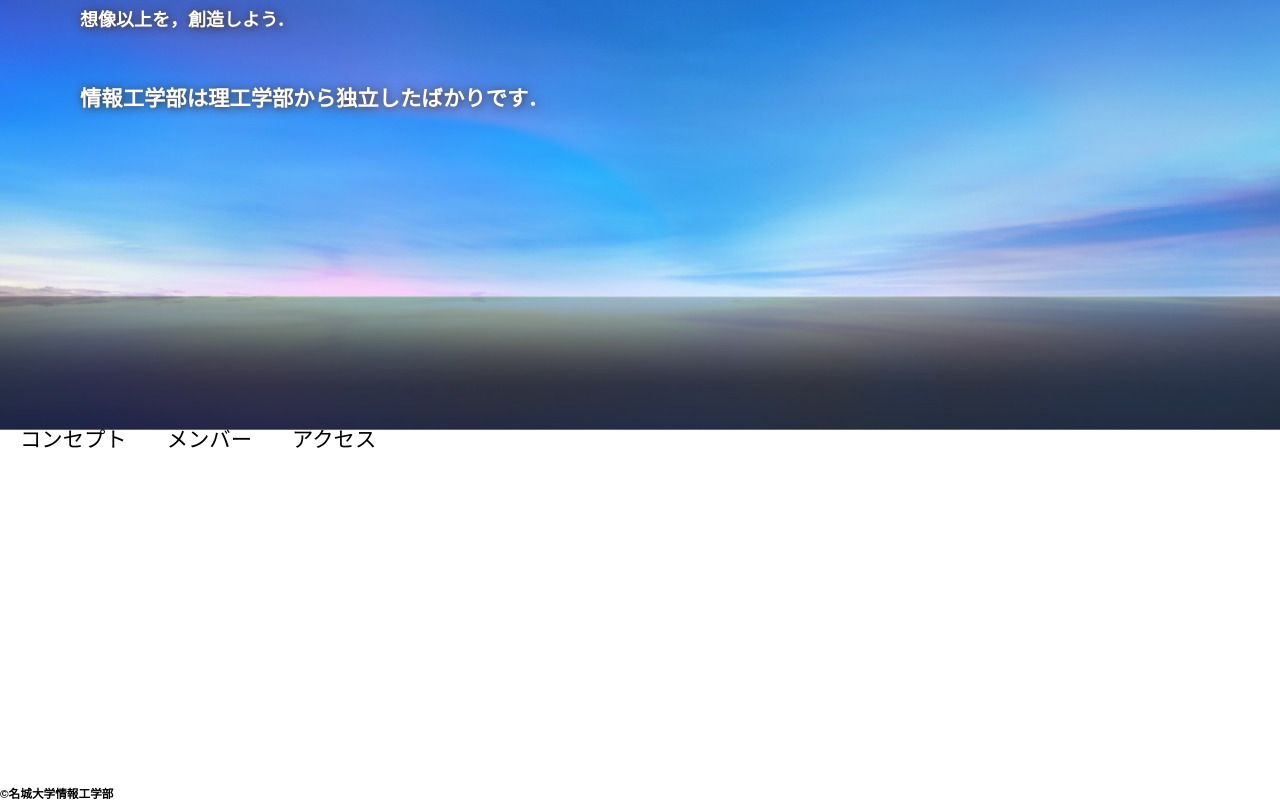
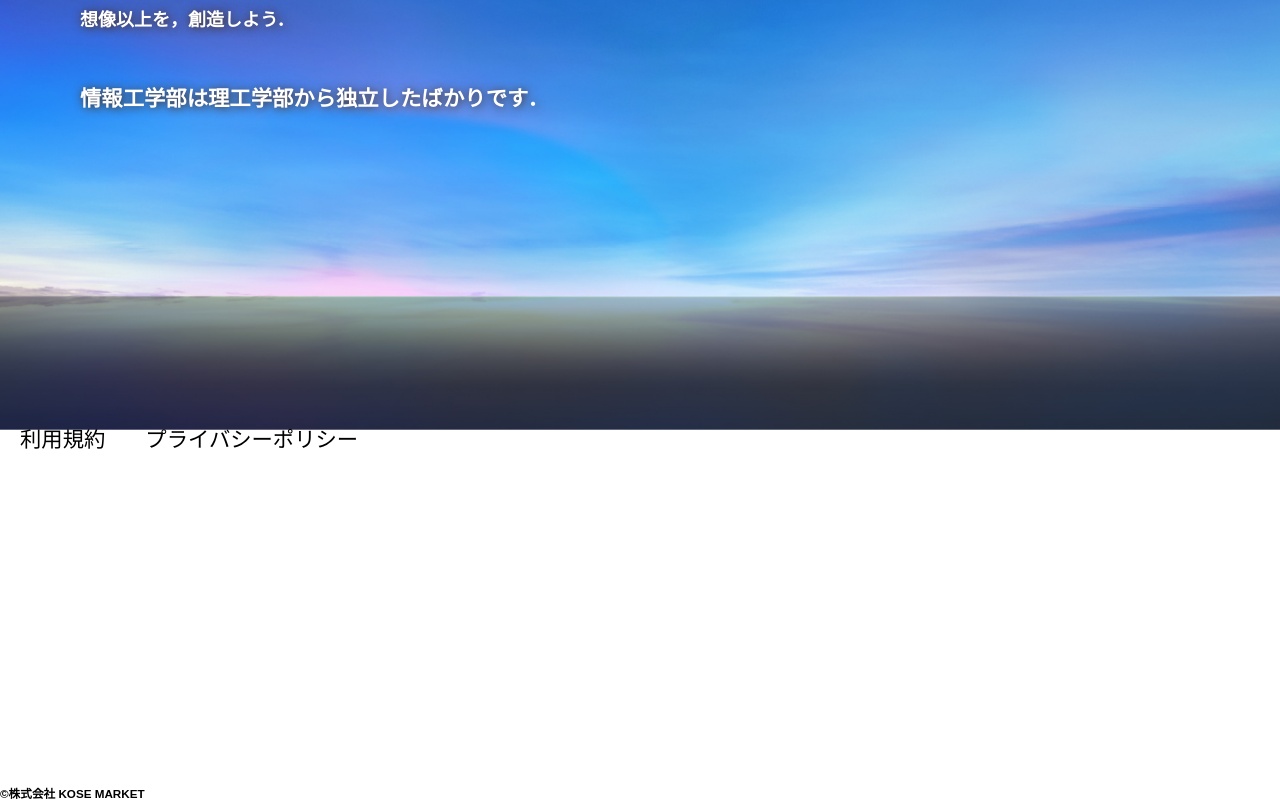
Before and after one commit to takumi284/RDL_final_assignment, a plain HTML site: page index.html in a window 1280 px wide. Shown: the part 370-1170 px from the top of the page. Drawn offline with nearby package versions, Linux system fonts and the light colour scheme; a web font is replaced by a local one.

Commit message:
フッターの項目を変更

```diff
--- a/index.html
+++ b/index.html
@@ -58,15 +58,14 @@
         <footer class="footer">
             <nav class="site-menu">
                 <ul>
-                    <li><a href="concept.html">コンセプト</a></li>
-                    <li><a href="members.html">メンバー</a></li>
-                    <li><a href="access.html">アクセス</a></li>
+                    <li><a href="terms.html">利用規約</a></li>
+                    <li><a href="policy.html">プライバシーポリシー</a></li>
                 </ul>
             </nav>
             <a class="footer-logo" href="index.html">
                 <img src="images/common/logo_footer.png" alt="ロゴ">
             </a>
-            <p class="copyright"><small>&copy;名城大学情報工学部</small></p>
+            <p class="copyright"><small>&copy;株式会社 KOSE MARKET</small></p>
         </footer>
         <!--footer ここまで-->
     </body>
```
